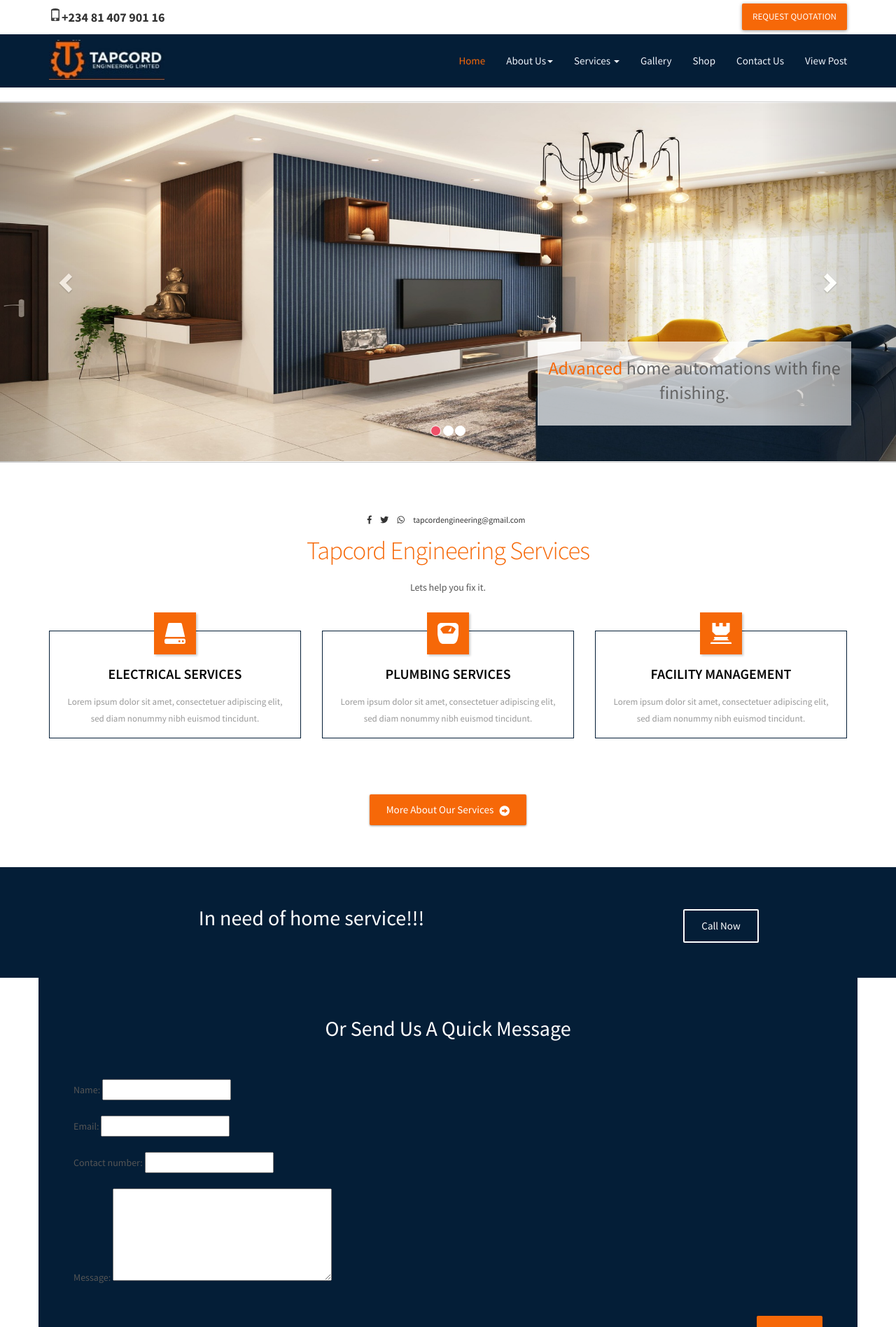
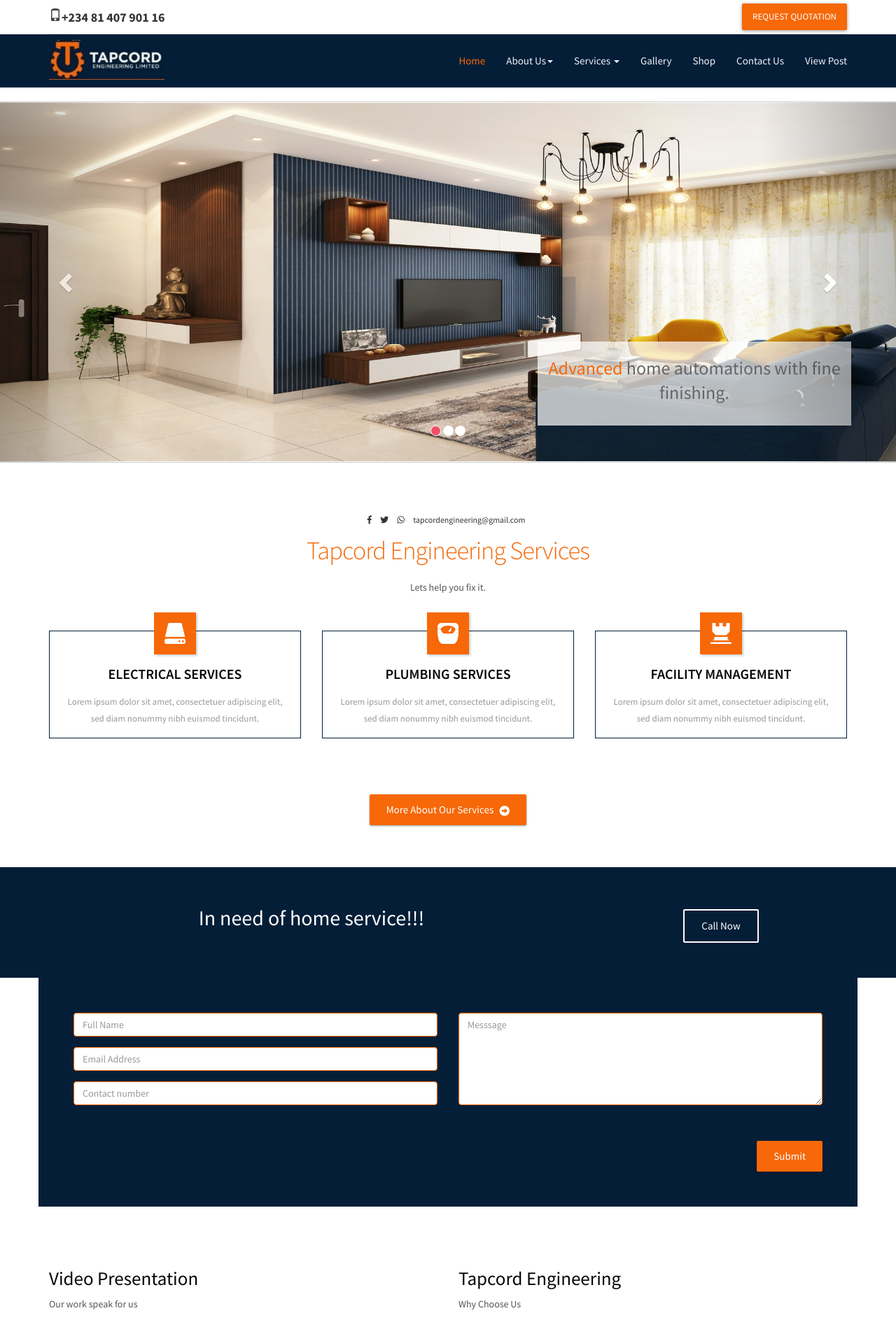
Before and after one commit to myfrank4everreal/tapcordsite, a Django app: page / in a window 1280 px wide. Shown: the top 1896 px of the page at 70% size. Run offline with Django 4.2, Linux system fonts and the light colour scheme; data that the repository does not hold is empty; some libraries are stand-ins or nearby versions.

Commit message:
worked on forms

```diff
--- a/tapcord/admin.py
+++ b/tapcord/admin.py
@@ -3,6 +3,8 @@ from django.contrib import admin
 
 from .models import Gallery
 from .models import Category
+from .models import NewsLetterMember
 
 admin.site.register(Gallery)
 admin.site.register(Category)
+admin.site.register(NewsLetterMember)
--- a/tapcord/forms.py
+++ b/tapcord/forms.py
@@ -1,16 +1,48 @@
+from django.forms import ModelForm
 from django import forms
+from .models import NewsLetterMember
 
 
 
 
 class ContactForm(forms.Form):
-    name = forms.CharField(max_length=100)
-    email = forms.EmailField()
-    contact_number = forms.CharField(widget=forms.NumberInput)
-    message = forms.CharField(widget=forms.Textarea)
+    name = forms.CharField(
+        widget=forms.TextInput(
+            attrs={'class':'text-field form-control validate-field required', 'placeholder':'Full Name', "name":"name", "id":"form-name", "data-validation-type":"string", 'type':"text"}
+            )
+        )
+    email = forms.EmailField(
+        widget=forms.TextInput(
+            attrs={'class':'text-field form-control validate-field required', 'placeholder':'Email Address', "name":"email", "id":"form-email", "data-validation-type":"email", "type":"email"}
+            )
+        )
+    contact_number = forms.CharField(
+        widget=forms.NumberInput(
+            attrs={'class':'text-field form-control validate-field phone', 'placeholder':'Contact number', "name":"contact_number", "id":"form-contact-number", "data-validation-type":"phone", "type":"tel"}
+            )
+        )
+    message = forms.CharField(
+        widget=forms.Textarea(
+            attrs={'class':'text-field form-control validate-field required', 'placeholder':'Messsage', "name":"message", "type":"textarea"}
+            )
+        )
 
 # class ContactForm(forms.Form):
 #     subject = forms.CharField(max_length=100)
 #     message = forms.CharField(widget=forms.Textarea)
 #     sender = forms.EmailField()
 #     cc_myself = forms.BooleanField(required=False)
+
+class NewsLetterMemberForm(ModelForm):
+
+    class Meta:
+        model=NewsLetterMember
+        fields = ['email']
+        widgets = {
+        "email": forms.Textarea(attrs={
+        "class":'form-control',
+        "id":'email',
+        "placeholder":'your email',
+        "type":'email'
+})
+        }
--- a/tapcord/models.py
+++ b/tapcord/models.py
@@ -17,3 +17,10 @@ class Gallery(models.Model):
 
     def __str__(self):
         return self.title
+
+
+class NewsLetterMember(models.Model):
+    email = models.CharField(max_length=100)
+
+    def __str__(self):
+        return self.email
--- a/tapcord/templates/tapcord/home.html
+++ b/tapcord/templates/tapcord/home.html
@@ -3,6 +3,11 @@
 
 
 {% block content %}
+<div center-title>
+    {% if success_msg %}
+        <h3>{{success_msg}}</h3>
+    {% endif %}
+</div>
 
 <div id="carousel-header" class="carousel slide" data-ride="carousel" data-interval="5000">
     <!-- Indicators -->
@@ -138,10 +143,13 @@
       <div class="row">
           <div class="col-sm-8 col-sm-offset-2 text-center">
               <h3>Subscribe to Newsletter</h3>
-              <p>Lorem ipsum dolor sit amet, consectetur adipiscing elit</p>
-              <form class="form-inline">
+              <p>To stay up to date with industry best practices.</p>
+              <form class="form-inline" action="." method="">
+                {% csrf_token %}
+
                   <div class="form-group">
-                      <input type="text" name="email" class="form-control" id="email" placeholder="Your email">
+                    {{news_letter_form}}
+                    <!-- <input type="text" name="email" class="form-control" id="email" placeholder="Your email"> -->
                   </div>
                   <button type="submit" name="submit" class="btn btn-theme-bg btn-lg">Subscribe</button>
               </form>
--- a/tapcord/views.py
+++ b/tapcord/views.py
@@ -1,5 +1,5 @@
 from django.shortcuts import render, redirect
-from .models import Gallery
+from .models import Gallery, NewsLetterMember
 
 from blog.models import BlogPost
 from .forms import ContactForm
@@ -12,6 +12,7 @@ from django.core.mail import send_mail
 def home(request):
 
     success_msg = ""
+    e= ""
     msg=""
     myform = ContactForm()
 
@@ -40,14 +41,27 @@ def home(request):
 
 
             print('form is save successfully')
-            msg= "Your message was successfully sent we would reply you shortly"
-
+            e= "Your message was successfully sent we would reply you shortly"
+            msg=e
             return redirect('home')
         else:
             myform = ContactForm()
+    if msg:
+        success_msg = msg
 
-    success_msg = msg
+    # news_letter_form = NewsLetterMember()
+    news_letter_form=NewsLetterMember()
+    if request.method == "POST":
+        news_letter_form=NewsLetterMember(request.POST)
+        new_member=news_letter_form.save()
+        print(new_member)
+    else:
+        news_letter_form = NewsLetterMember()
+
+
     context = {
+
+        'news_letter_form':news_letter_form,
         'posts':posts,
         'myform':myform,
         'success_msg':success_msg
--- a/tapcordsite/settings.py
+++ b/tapcordsite/settings.py
@@ -138,7 +138,7 @@ EMAIL_PORT = 587
 # EMAIL_HOST_USER = os.getenv('EMAIL_HOST_USER')
 # EMAIL_HOST_PASSWORD = os.getenv('EMAIL_HOST_PASSWORD')
 EMAIL_HOST_USER = 'frankmadu2live@gmail.com'
-EMAIL_HOST_PASSWORD = 'bhtm tcvp cbis hbja.'
+EMAIL_HOST_PASSWORD = 'bhtm tcvp cbis hbja'
 
 # Password validation
 # https://docs.djangoproject.com/en/4.2/ref/settings/#auth-password-validators
--- a/tapcordsite/static/tapcordsite/css/mystyle.css
+++ b/tapcordsite/static/tapcordsite/css/mystyle.css
@@ -117,6 +117,13 @@
     font-size: 50px;
 }
 
+.center-title h3 {
+    display: inline-block;
+    color: #f66808;
+    margin-bottom: 25px;
+    font-size: 50px;
+}
+
 /* the video section */
 
 .collapse-colored-col .panel-heading {
--- a/tapcordsite/templates/tapcordsite/included/quick_contact_form.html
+++ b/tapcordsite/templates/tapcordsite/included/quick_contact_form.html
@@ -1,20 +1,61 @@
+
+
 {% load static %}
+       <!-- Static navbar -->
+
+
+
 
         <div class="container quick_contact_form ">
-    <div class="row containe">
+            <div class="row">
                 <div class="contact-info">
-        <h4 center-title > Or Send Us A Quick Message</h4>
-
 
                 </div>
 
                 <!-- Contact Form -->
-        <div class="col-md-12">
+                <div class="col-md-12 ">
                   <!-- IMPORTANT: change the email address at the top of the mail/mail.php file to the email address that you want this form to send to -->
-          {{success_msg}}
-          <form class="form-style validate-form clearfix" method="post" action="." method="POST" role="form">
+                  <form class="form-style validate-form clearfix" action="." method="POST" role="form">
                     {% csrf_token %}
-            {{myform.as_p}}
+                    <!-- Left Column -->
+                    <div class="row">
+                      <div class="col-md-6">
+                        <div class="form-group">
+
+                          {{myform.name}}
+                          <!-- <input type="text" class="text-field form-control validate-field required" data-validation-type="string"  -->
+                                                    <!-- id="form-name" placeholder="Full Name" name="name"> -->
+                        </div>
+                        <div class="form-group">
+                          {{myform.email}}
+                          <!-- <input type="email" class="text-field form-control validate-field required" data-validation-type="email"  -->
+                                                    <!-- id="form-email" placeholder="Email Address" name="email"> -->
+                        </div>
+                        <div class="form-group">
+                          {{myform.contact_number}}
+                          <!-- <input type="tel" class="text-field form-control validate-field phone" data-validation-type="phone"  -->
+                                                    <!-- id="form-contact-number" placeholder="Contact Number" name="contact_number"> -->
+                        </div>
+                        <div class="form-group text-right">
+                          <!-- <img id="form-captcha-img" src="{% static 'tapcordsite/mail/captcha/captcha.php' %}">
+
+                          <span id="form-captcha-refresh" class="fa fa-refresh" title="Reload"></span>
+                          <input type="text" class="text-field form-control validate-field required" data-validation-type="captcha"
+                                                    id="form-captcha" placeholder="Enter text" name="captcha"> -->
+                        </div>
+                      </div>
+
+                    <!-- END: Left Column -->
+
+
+                      <!-- Right Column -->
+                      <div class="col-md-6">
+                        <div class="form-group">
+                          {{myform.message}}
+                          <!-- <textarea placeholder="Message..." class="form-control validate-field required" name="message"></textarea> -->
+                        </div>
+
+                        <h3>{{success_msg}}</h3>
 
                         <div class="form-group">
                           <button type="submit" class="btn btn-lg btn-outline-inverse  submit">Submit</button>
@@ -24,9 +65,46 @@
                       <!-- END: Right Column -->
                     </div>
                   </form>
-
                 </div>
                 <!-- END: Contact Form -->
 
             </div>
         </div>
+		<div class="divide30"></div>
+        <script type="text/javascript" src="https://maps.googleapis.com/maps/api/js?sensor=true"></script>
+        <script type="text/javascript">
+            var myLatlng;
+            var map;
+            var marker;
+
+            function initialize() {
+                myLatlng = new google.maps.LatLng(40.712784, -74.005941);
+
+                var mapOptions = {
+                    zoom: 13,
+                    center: myLatlng,
+                    mapTypeId: google.maps.MapTypeId.ROADMAP,
+                    scrollwheel: false,
+                    draggable: false
+                };
+                map = new google.maps.Map(document.getElementById('map-canvas'), mapOptions);
+
+                var contentString = '<p style="line-height: 20px; margin-bottom:4px;"><strong style="font-size:20px;text-transform:uppercase;"></strong></p><p style=" margin-bottom:4px;"></p>';
+
+                var infowindow = new google.maps.InfoWindow({
+                    content: contentString
+                });
+
+                marker = new google.maps.Marker({
+                    position: myLatlng,
+                    map: map,
+                    title: 'Marker'
+                });
+
+                google.maps.event.addListener(marker, 'click', function () {
+                    infowindow.open(map, marker);
+                });
+            }
+
+            google.maps.event.addDomListener(window, 'load', initialize);
+        </script>
```
Also changed, not shown: tapcord/migrations/0003_newslettermember.py (added). Lines whose indentation alone changed are shown as unchanged.
